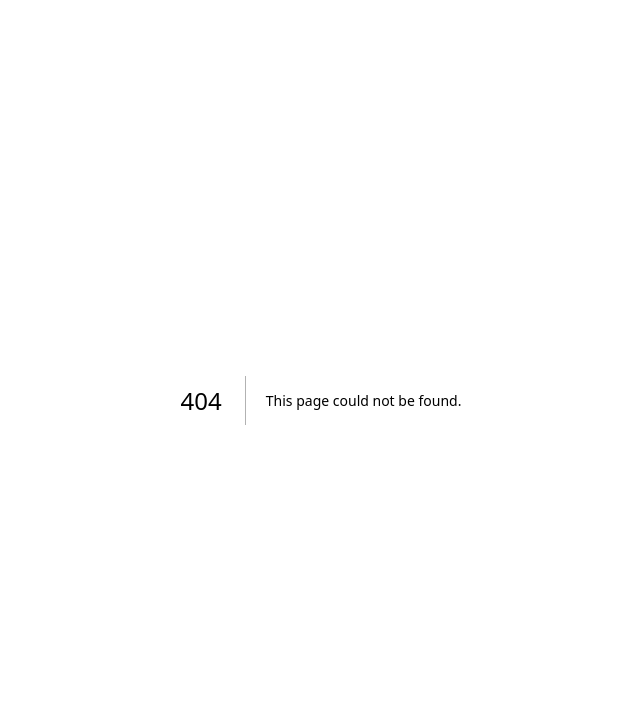
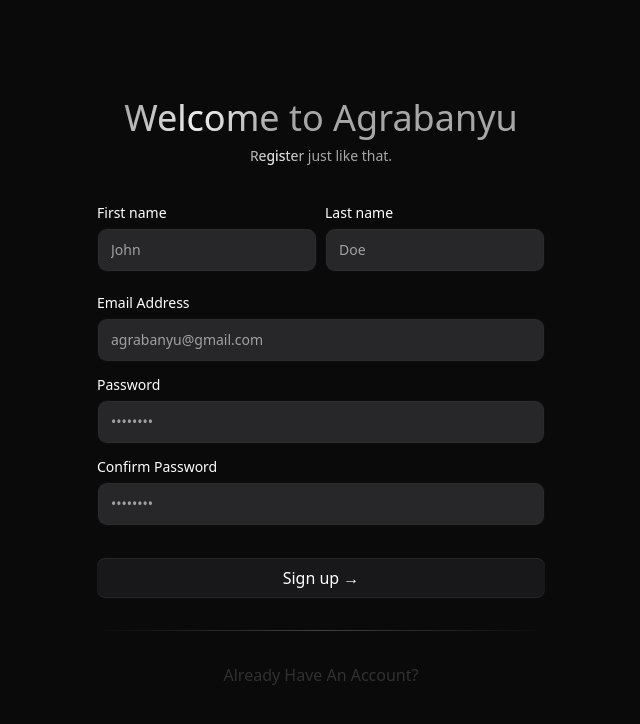
Before and after one commit to inRiza/agrabanyu-fe, a Next.js app: page /auth/signup in a window 1280 px wide. Before the commit this address had no page. Shown: the top 724 px of the page, without its empty margins (319-959 px from the left). Built offline with nearby package versions, Linux system fonts and the light colour scheme.

Commit message:
feat: auth pages

```diff
--- a/src/app/auth/login/page.tsx
+++ b/src/app/auth/login/page.tsx
@@ -3,30 +3,74 @@ import React from 'react'
 import { Label } from "@/components/ui/label";
 import { Input } from "@/components/ui/input";
 import { cn } from "@/lib/utils";
+import { useRouter } from 'next/navigation';
 
 export default function LoginPage() {
   const handleSubmit = (e: React.FormEvent<HTMLFormElement>) => {
     e.preventDefault();
     const formData = new FormData(e.target as HTMLFormElement);
     const email = formData.get("email") as string;
-    const password = formData.get("password") as string;
-    console.log("Form Submitted", email,);
+    console.log("Form Submitted", email);
   };
 
+  const router = useRouter();
+
+  const handleSignUp = () => {
+    router.push("/auth/signup");
+  };
 
   return (
-    <div className="flex justify-between items-center h-screen">
-        <div className="w-1/2 h-full">
-            <p className="title">Welcome to Agrabanyu</p>
-            <form onSubmit={handleSubmit}>
-                <div className="flex flex-col gap-4">
-                    <Input id="username" placeholder="Your name..." type="text"/>
-                </div>
+    <div className="flex justify-center items-center h-screen">
+        <div className="w-full max-w-md flex flex-col items-center">
+            <p className="subtitle text-4xl shiny-text text-center">Welcome to Agrabanyu</p>
+            <p className="text-center text-sm shiny-text mt-2 mb-10">Please enter your details to login</p>
+            <form className="w-full" onSubmit={handleSubmit}>
+              <LabelInputContainer className="mb-6">
+                <Label htmlFor="email">Your Full Name</Label>
+                <Input id="email" placeholder="John Doe" type="text" />
+              </LabelInputContainer>
+              <LabelInputContainer className="mb-6">
+                <Label htmlFor="email">Email Address</Label>
+                <Input id="email" placeholder="agrabanyu@gmail.com" type="email" />
+              </LabelInputContainer>
+              <LabelInputContainer className="mb-6">
+                <Label htmlFor="password">Password</Label>
+                <Input id="password" placeholder="••••••••" type="password" />
+              </LabelInputContainer>
+              <button
+                className="mb-6 group/btn relative block h-10 w-full rounded-md bg-gradient-to-br from-black to-neutral-600 font-medium text-white shadow-[0px_1px_0px_0px_#ffffff40_inset,0px_-1px_0px_0px_#ffffff40_inset] dark:bg-zinc-800 dark:from-zinc-900 dark:to-zinc-900 dark:shadow-[0px_1px_0px_0px_#27272a_inset,0px_-1px_0px_0px_#27272a_inset] cursor-pointer"
+                type="submit"
+              >
+                Login &rarr;
+                <BottomGradient />
+              </button>
+              <div className="separator"/>
+              <p onClick={handleSignUp} className="text-grey-main mb-4 hover:underline hover:text-white transition-all duration-500 capitalize text-center cursor-pointer">still doesn&apos;t have an account?</p>
             </form>
-        </div>
-        <div className="w-1/2 h-full">
-
         </div>
     </div>
   )
 }
+
+const BottomGradient = () => {
+  return (
+    <>
+      <span className="absolute inset-x-0 -bottom-px block h-px w-full bg-gradient-to-r from-transparent via-cyan-500 to-transparent opacity-0 transition duration-500 group-hover/btn:opacity-100" />
+      <span className="absolute inset-x-10 -bottom-px mx-auto block h-px w-1/2 bg-gradient-to-r from-transparent via-indigo-500 to-transparent opacity-0 blur-sm transition duration-500 group-hover/btn:opacity-100" />
+    </>
+  );
+};
+
+const LabelInputContainer = ({
+  children,
+  className,
+}: {
+  children: React.ReactNode;
+  className?: string;
+}) => {
+  return (
+    <div className={cn("flex w-full flex-col space-y-2", className)}>
+      {children}
+    </div>
+  );
+};
--- /dev/null
+++ b/src/app/auth/signup/page.tsx
@@ -0,0 +1,89 @@
+'use client'
+import React from 'react'
+import { Label } from "@/components/ui/label";
+import { Input } from "@/components/ui/input";
+import { cn } from "@/lib/utils";
+import { useRouter } from 'next/navigation';
+
+export default function LoginPage() {
+  const handleSubmit = (e: React.FormEvent<HTMLFormElement>) => {
+    e.preventDefault();
+    const formData = new FormData(e.target as HTMLFormElement);
+    const email = formData.get("email") as string;
+    console.log("Form Submitted", email);
+  };
+
+  const router = useRouter();
+
+  const handleLogin = () => {
+    router.push("/auth/login");
+  };
+
+  return (
+    <div className="flex justify-center items-center h-screen">
+        <div className="w-full max-w-md flex flex-col items-center">
+        <p className="subtitle text-4xl shiny-text text-center">Welcome to Agrabanyu</p>
+        <p className="text-center text-sm shiny-text mt-2 mb-10">Register just like that.</p>
+            <form className="w-full" onSubmit={handleSubmit}>
+                <div className="mb-6 flex flex-col space-y-2 md:flex-row md:space-y-0 md:space-x-2">
+                <LabelInputContainer>
+                    <Label htmlFor="firstname">First name</Label>
+                    <Input id="firstname" placeholder="John" type="text" />
+                </LabelInputContainer>
+                <LabelInputContainer>
+                    <Label htmlFor="lastname">Last name</Label>
+                    <Input id="lastname" placeholder="Doe" type="text" />
+                </LabelInputContainer>
+                </div>
+                <LabelInputContainer className="mb-4">
+                    <Label htmlFor="email">Email Address</Label>
+                    <Input id="email" placeholder="agrabanyu@gmail.com" type="email" />
+                </LabelInputContainer>
+                <LabelInputContainer className="mb-4">
+                    <Label htmlFor="password">Password</Label>
+                    <Input id="password" placeholder="••••••••" type="password" />
+                </LabelInputContainer>
+                <LabelInputContainer className="mb-8">
+                    <Label htmlFor="confirmPassword">Confirm Password</Label>
+                    <Input
+                        id="confirmPassword"
+                        placeholder="••••••••"
+                        type="password"
+                    />
+                </LabelInputContainer>
+                <button
+                className="group/btn relative block h-10 w-full rounded-md bg-gradient-to-br from-black to-neutral-600 font-medium text-white shadow-[0px_1px_0px_0px_#ffffff40_inset,0px_-1px_0px_0px_#ffffff40_inset] dark:bg-zinc-800 dark:from-zinc-900 dark:to-zinc-900 dark:shadow-[0px_1px_0px_0px_#27272a_inset,0px_-1px_0px_0px_#27272a_inset]"
+                type="submit">
+                    Sign up &rarr;
+                    <BottomGradient />
+                </button>
+                <div className="separator"/>
+                    <p onClick={handleLogin} className="text-grey-main mb-4 hover:underline hover:text-white transition-all duration-500 capitalize text-center cursor-pointer">already have an account?</p>
+                </form>
+        </div>
+    </div>
+  )
+}
+
+const BottomGradient = () => {
+  return (
+    <>
+      <span className="absolute inset-x-0 -bottom-px block h-px w-full bg-gradient-to-r from-transparent via-cyan-500 to-transparent opacity-0 transition duration-500 group-hover/btn:opacity-100" />
+      <span className="absolute inset-x-10 -bottom-px mx-auto block h-px w-1/2 bg-gradient-to-r from-transparent via-indigo-500 to-transparent opacity-0 blur-sm transition duration-500 group-hover/btn:opacity-100" />
+    </>
+  );
+};
+
+const LabelInputContainer = ({
+  children,
+  className,
+}: {
+  children: React.ReactNode;
+  className?: string;
+}) => {
+  return (
+    <div className={cn("flex w-full flex-col space-y-2", className)}>
+      {children}
+    </div>
+  );
+};
```
